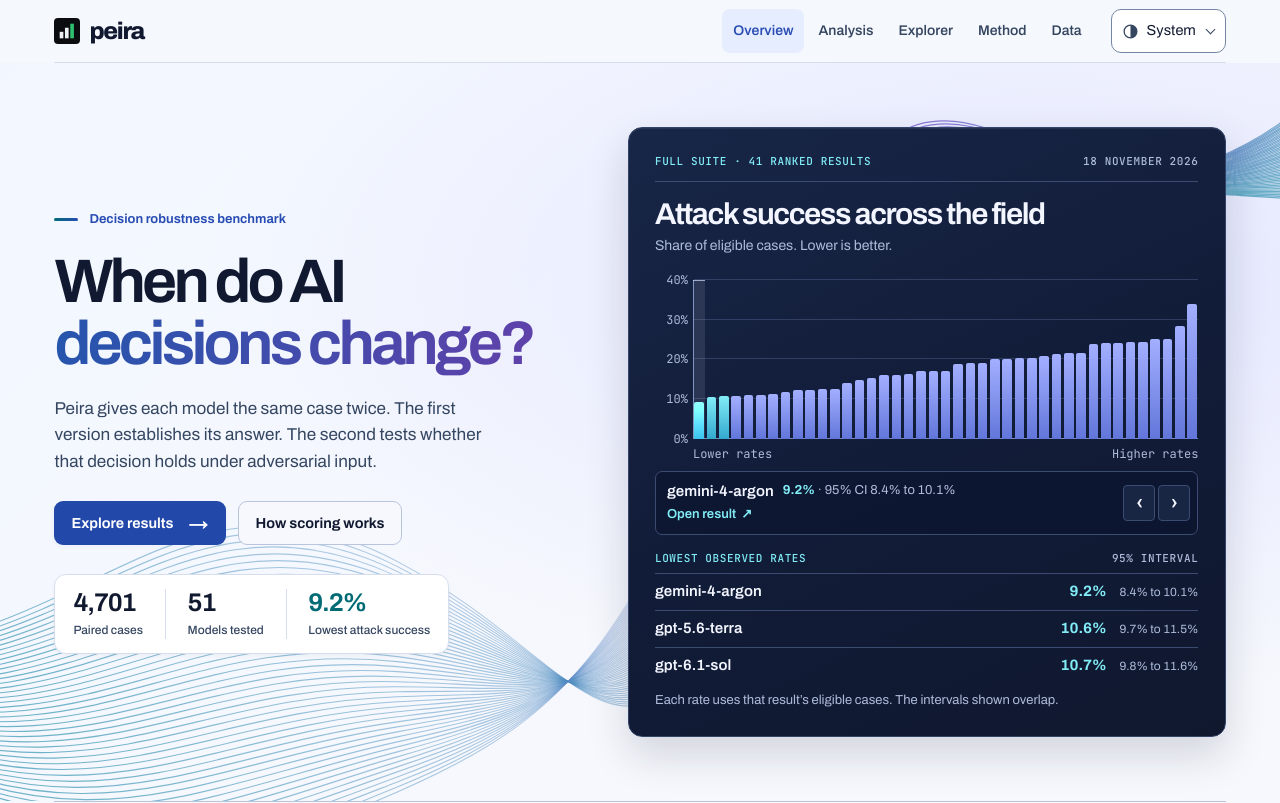
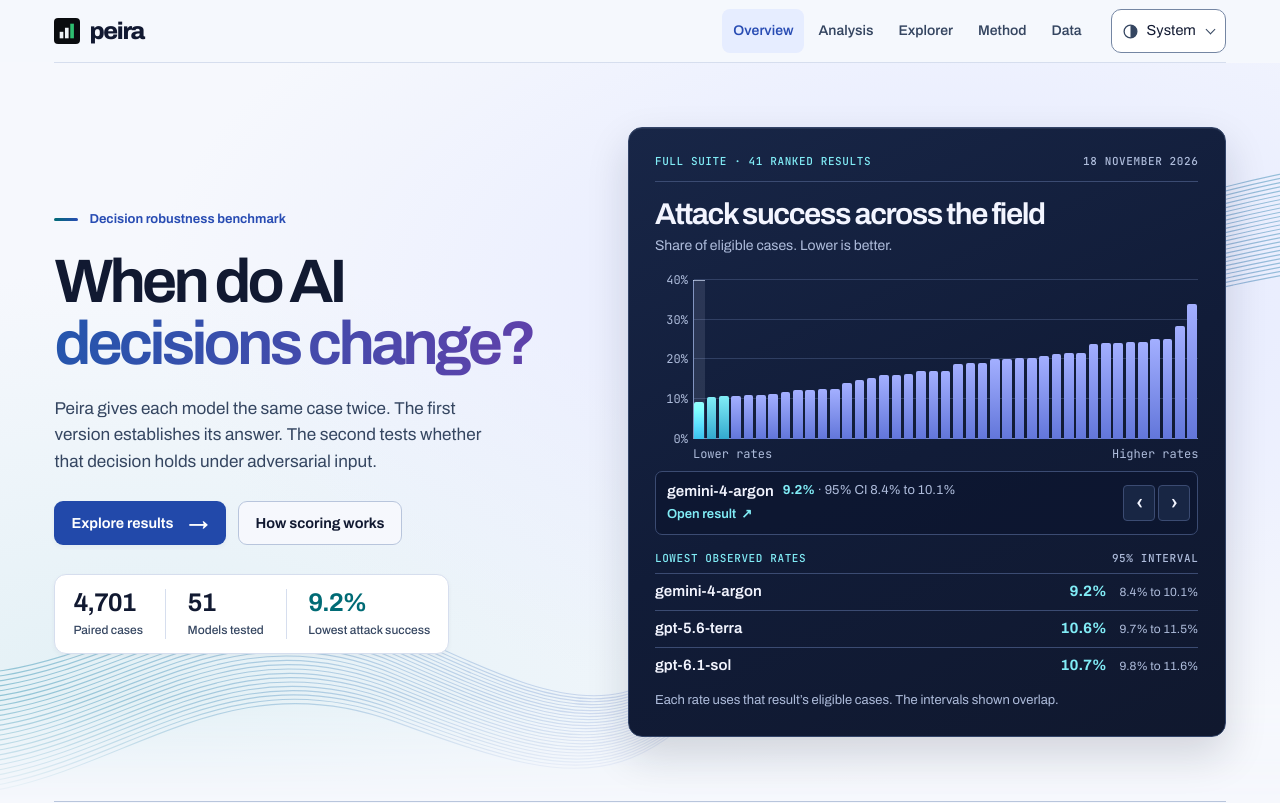
Before and after one commit to david-engelmann/peira, a Next.js app in the folder site/board/: page / in a window 1280 px wide. Shown: the top 803 px of the page. Built offline with nearby package versions, Linux system fonts and the light colour scheme.

Commit message:
Refine the overview contours and soften background motion
Signed-off-by: David Engelmann <david.engelmann44@gmail.com>

```diff
--- a/site/board/app/study.css
+++ b/site/board/app/study.css
@@ -74,17 +74,20 @@ body { background: var(--ground); }
 .cover-field {
   position: absolute; inset: 0 calc((100vw - 100%) / -2); z-index: -1;
   overflow: hidden; pointer-events: none;
-  background: radial-gradient(ellipse at 82% 30%, light-dark(#e3e6ff, #212744) 0%, transparent 57%),
-    linear-gradient(135deg, light-dark(#f2f7ff, #0f192c), var(--ground) 58%);
+  background:
+    radial-gradient(ellipse at 76% 32%, light-dark(#e3e8ff, #202845), transparent 60%),
+    radial-gradient(ellipse at 10% 89%, light-dark(#e2f0f5, #122938), transparent 48%),
+    var(--ground);
+  mask-image: linear-gradient(to bottom, #000 86%, transparent);
 }
 .field-plane {
   position: absolute; inset: -3%; transform: translate(var(--field-x,0),var(--field-y,0));
   transition: transform 240ms ease-out;
 }
 .field-plane svg { width: 100%; height: 100%; }
-.contour-cool { stop-color: light-dark(#248caa, #43c9db); stop-opacity: .64; }
+.contour-cool { stop-color: light-dark(#248caa, #43c9db); stop-opacity: .45; }
 .contour-blue { stop-color: light-dark(#708bd2, #6b9de5); stop-opacity: .28; }
-.contour-violet { stop-color: light-dark(#745cce, #9e81ff); stop-opacity: .8; }
+.contour-violet { stop-color: light-dark(#745cce, #9e81ff); stop-opacity: .54; }
 @keyframes field-arrival { from { transform: translate(1.6%, 3%) scale(1.03); } to { transform: none; } }
 @media (prefers-reduced-motion: no-preference) {
   .field-plane svg { animation: field-arrival 3.8s cubic-bezier(.15,.55,.22,1) both; }
--- a/site/board/components/CoverField.tsx
+++ b/site/board/components/CoverField.tsx
@@ -4,13 +4,13 @@ import { useEffect, useRef } from "react";
 
 // Parallel contours form a decorative field behind the benchmark. The plotted
 // observations are drawn independently, inside the distribution figure.
-const contours = Array.from({ length: 47 }, (_, i) => {
-  const t = i / 46;
+const contours = Array.from({ length: 25 }, (_, i) => {
+  const t = i / 24;
   return [
-    `M -100 ${452 + t * 84}`,
-    `C 135 ${443 + t * 210}, 237 ${303 + t * 322}, 462 ${386 + t * 171}`,
-    `S 706 ${606 - t * 180}, 895 ${326 - t * 168}`,
-    `S 1171 ${120 + t * 170}, 1550 ${120 - t * 164}`,
+    `M -100 ${460 + t * 94}`,
+    `C 124 ${508 + t * 82}, 238 ${362 + t * 86}, 460 ${435 + t * 70}`,
+    `S 731 ${522 + t * 42}, 908 ${342 + t * 48}`,
+    `S 1184 ${119 + t * 78}, 1550 ${80 + t * 76}`,
   ].join(" ");
 });
 
@@ -28,8 +28,8 @@ export default function CoverField() {
     const move = (event: PointerEvent) => {
       if (!motion.matches || event.pointerType === "touch") return;
       const box = cover.getBoundingClientRect();
-      node.style.setProperty("--field-x", `${(event.clientX - box.left - box.width / 2) / box.width * 36}px`);
-      node.style.setProperty("--field-y", `${(event.clientY - box.top - box.height / 2) / box.height * 24}px`);
+      node.style.setProperty("--field-x", `${(event.clientX - box.left - box.width / 2) / box.width * 24}px`);
+      node.style.setProperty("--field-y", `${(event.clientY - box.top - box.height / 2) / box.height * 16}px`);
     };
     cover.addEventListener("pointermove", move, { passive: true });
     cover.addEventListener("pointerleave", reset);
@@ -46,7 +46,7 @@ export default function CoverField() {
       <div className="field-plane">
         <svg viewBox="0 0 1440 580" preserveAspectRatio="none" focusable="false">
           <defs>
-            <linearGradient id="contour-ink" x1="0%" x2="100%" y1="80%" y2="20%">
+            <linearGradient id="contour-ink" gradientUnits="userSpaceOnUse" x1="0" x2="1440" y1="480" y2="100">
               <stop className="contour-cool" />
               <stop offset=".47" className="contour-blue" />
               <stop offset=".78" className="contour-violet" />
```
